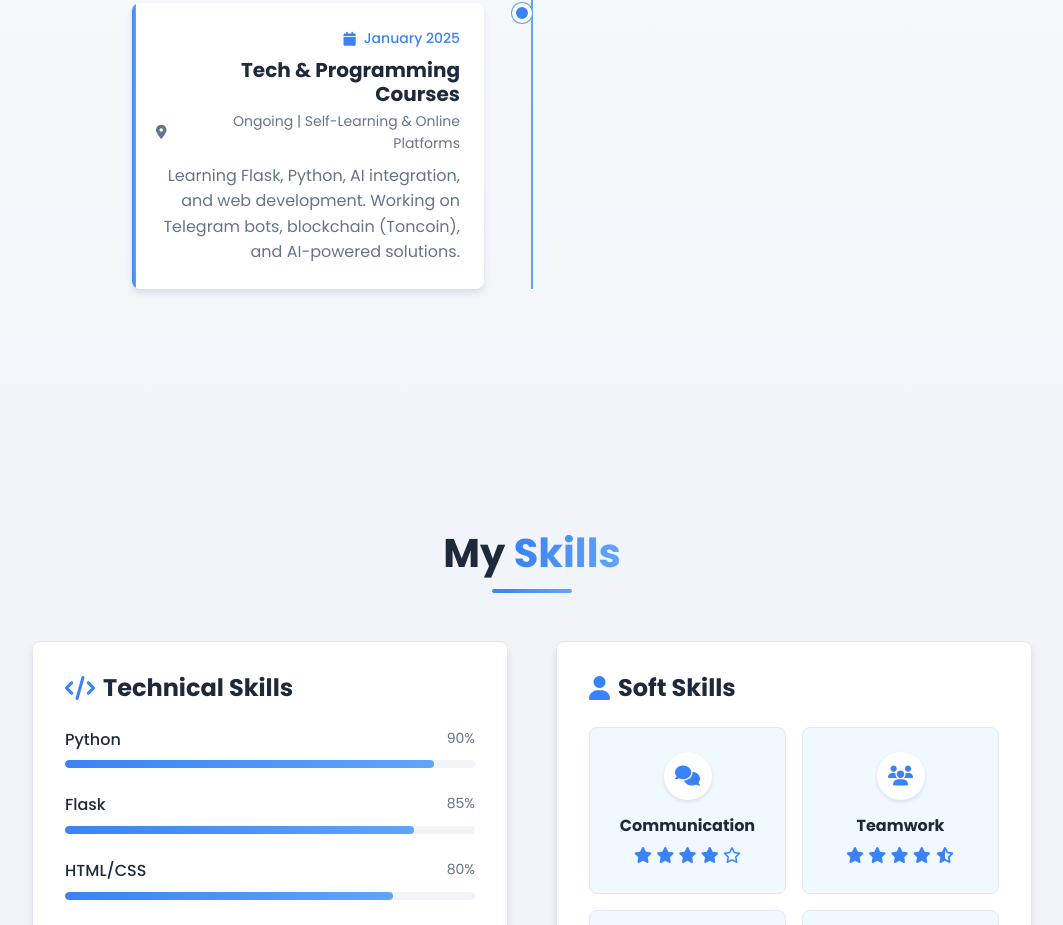
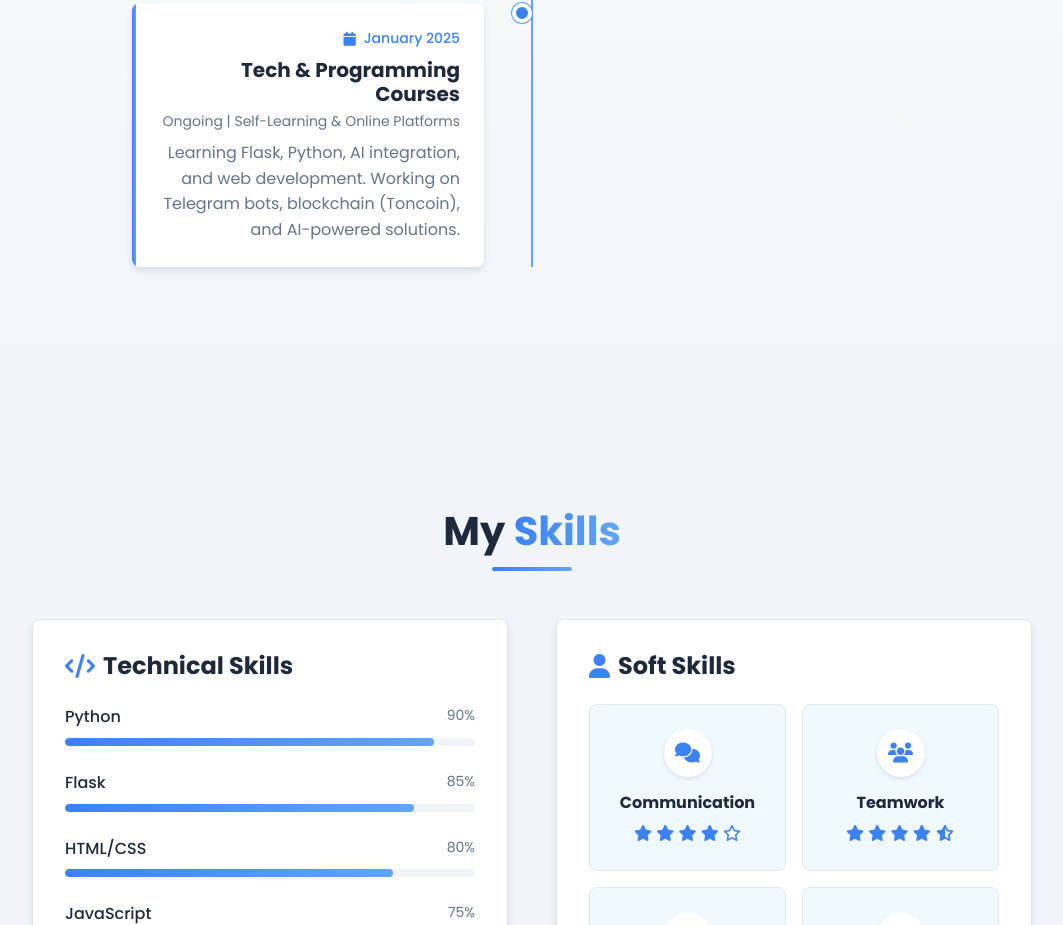
Before and after one commit to makhmudhojiev1/makhmudhojiev, a website: page index.html in a window 1280 px wide. Shown: the part 2636-3561 px from the top of the page, without its empty margins (108-1171 px from the left). Drawn offline with nearby package versions, Linux system fonts and the light colour scheme.

Commit message:
Update index.html

```diff
--- a/index.html
+++ b/index.html
@@ -2025,7 +2025,6 @@
                                 </div>
                                 <h3 class="timeline-title">Tech & Programming Courses</h3>
                                 <p class="timeline-location">
-                                    <i class="fas fa-map-marker-alt"></i>
                                     Ongoing | Self-Learning & Online Platforms
                                 </p>
                                 <p class="timeline-description">
```
